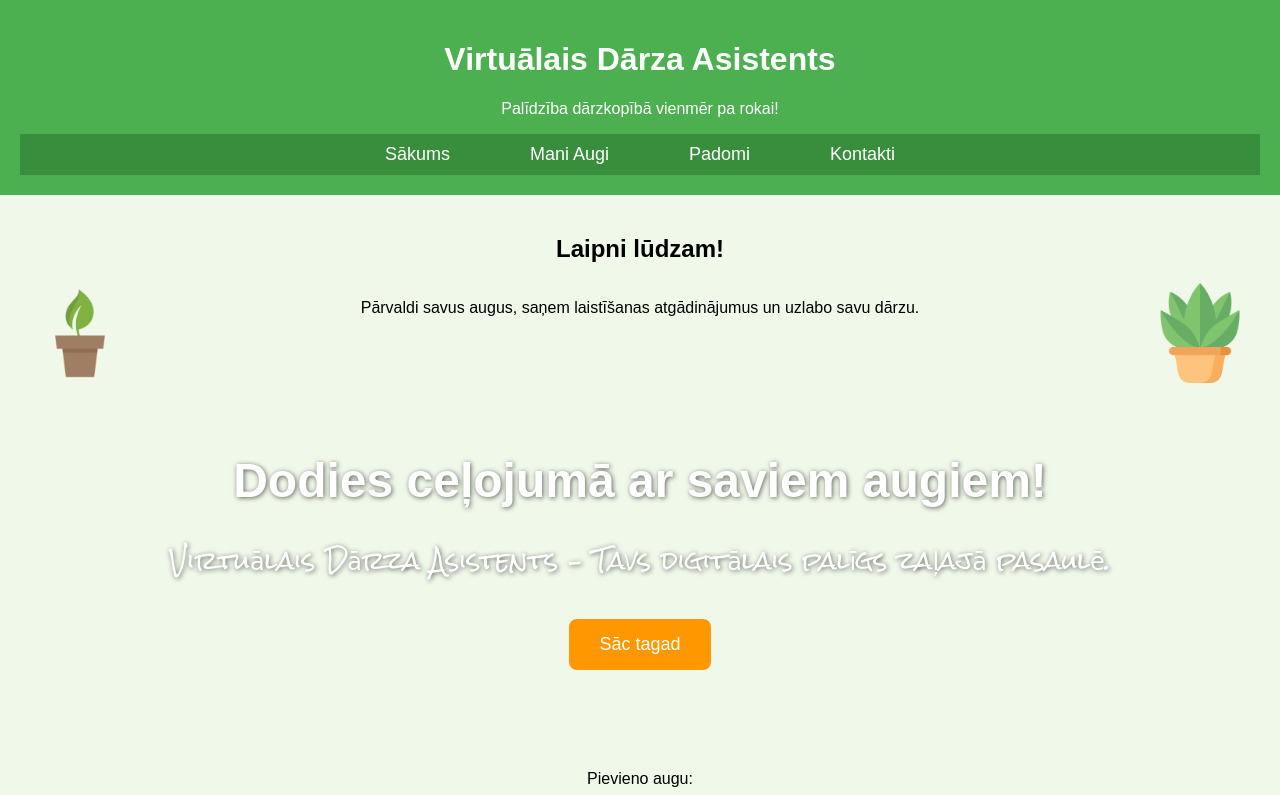
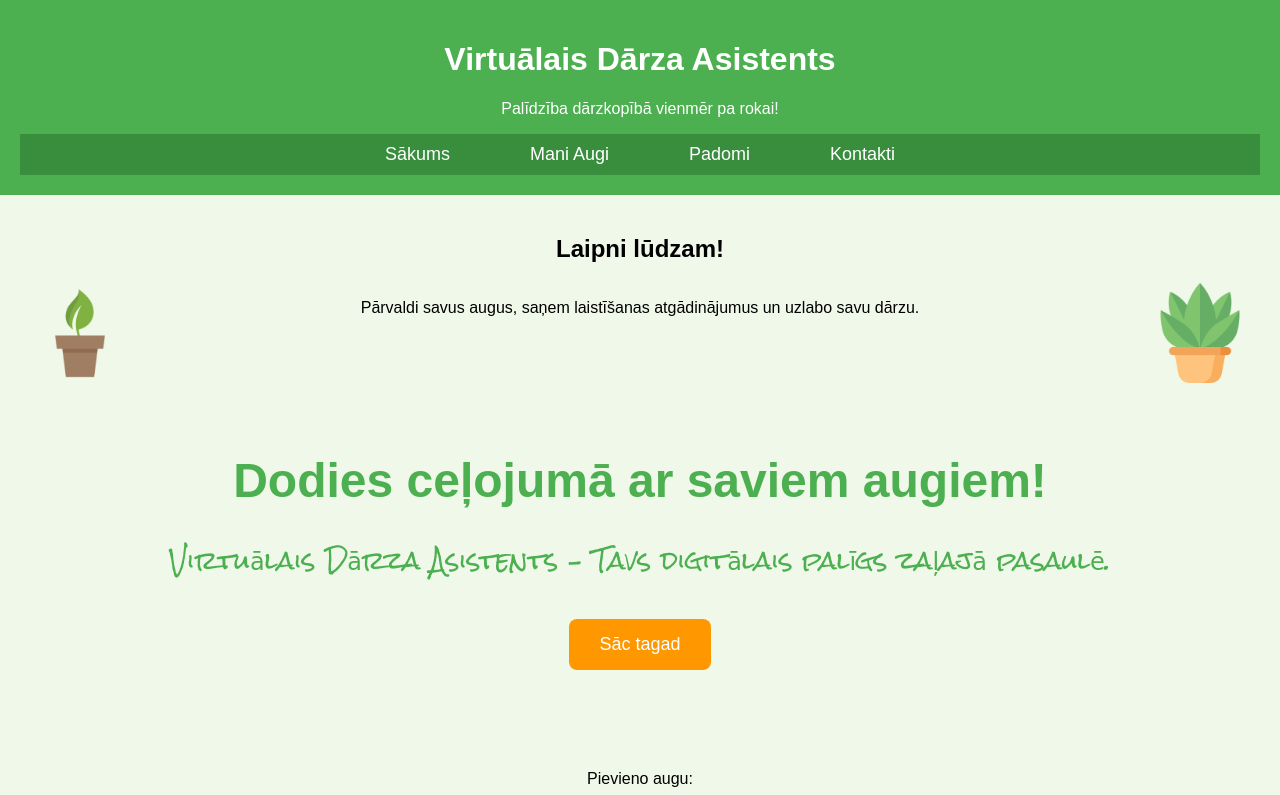
Before and after one commit to Megniss/V-D-A, a plain HTML site: page index.html in a window 1280 px wide. Shown: the top 795 px of the page. Drawn offline with Linux system fonts and the light colour scheme; a web font is replaced by a local one.

Commit message:
salaboju  css

```diff
--- a/static/styles.css
+++ b/static/styles.css
@@ -70,8 +70,7 @@ main {
     background-position: center;
     padding: 60px 20px;
     border-radius: 15px;
-    color: white;
-    text-shadow: 1px 1px 5px rgba(0,0,0,0.6);
+    color: #4CAF50;
     margin: 20px 0;
     max-width: 100%;
     width: 100%;
```
